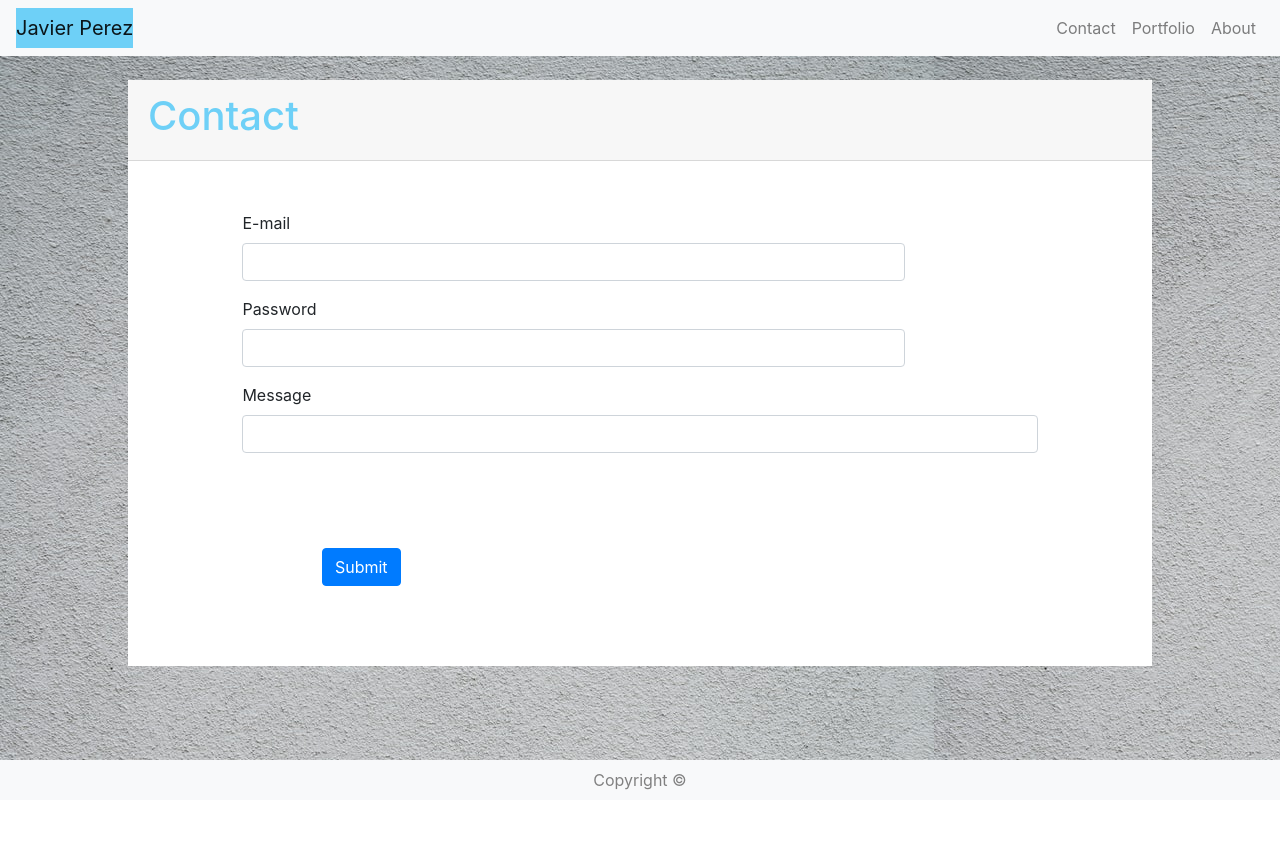
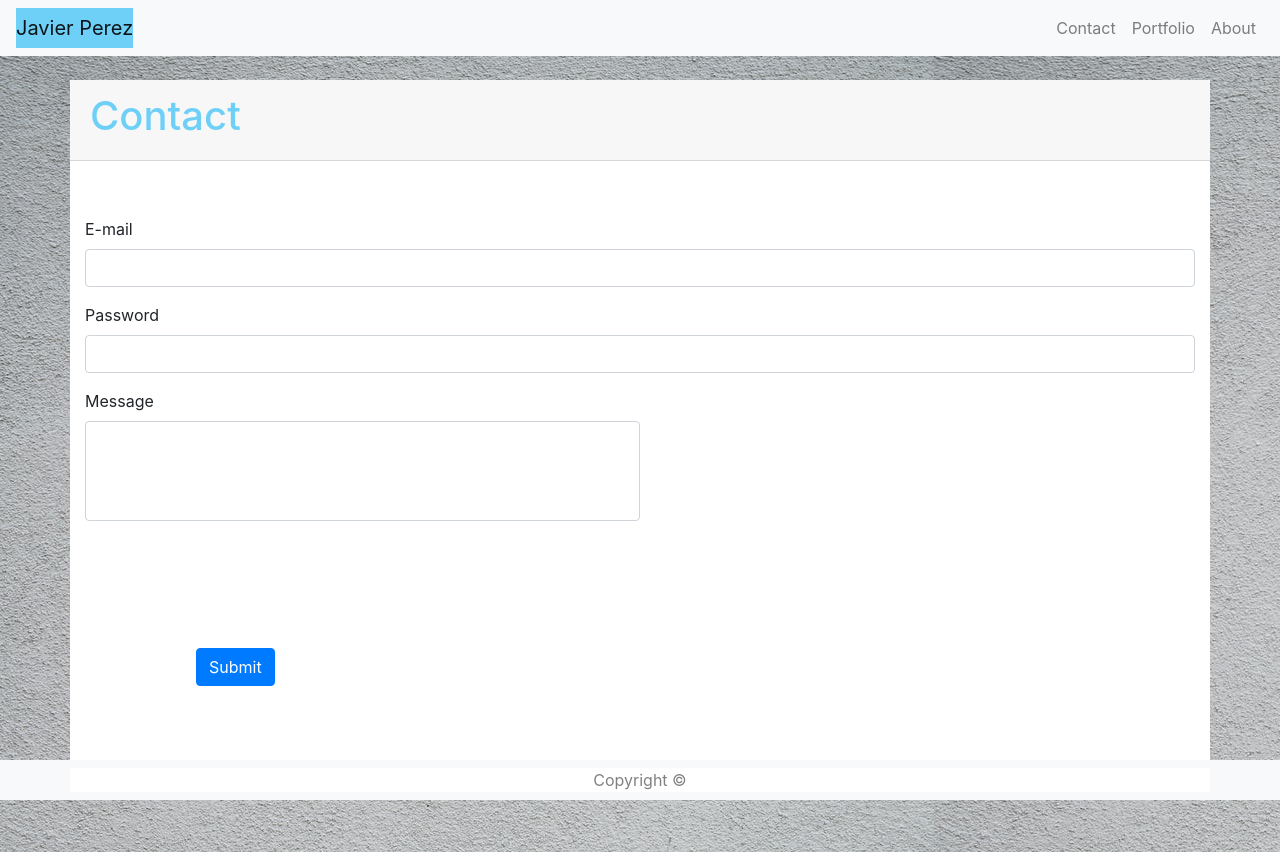
Before and after one commit to japb1998/homeWork_2, a plain HTML site: page contact.html in a window 1280 px wide. Before the commit the page ends 800 px from the top, so only its background shows below. Drawn offline with nearby package versions, Linux system fonts and the light colour scheme.

Commit message:
Update 1

```diff
--- a/contact.html
+++ b/contact.html
@@ -39,16 +39,16 @@
 
             <div class=" form-group ">
                 <label for="email" class="form-label ">E-mail</label>
-                <input type="text" class="form-control col-10" id="email">
+                <input type="text" class="form-control" id="email">
 
             </div>
             <div class="  form-group ">
                 <label for="pw" class="form-label ">Password</label>
-                <input type="password" class="form-control col-10" id="pw">
+                <input type="password" class="form-control" id="pw">
             </div>
             <div class=" form-group  ">
                 <label for="msg" class="form-label">Message</label>
-                <input type="textarea" class="form-control " id="msg">
+                <input type="textarea" class="form-control my-textarea" id="msg">
             </div>
             <div class="my-button">
                 <button type="submit" class="btn btn-primary align-self-center">Submit</button>
@@ -66,14 +66,14 @@
 
     <!-- Javascript -->
     <script src="https://code.jquery.com/jquery-3.5.1.slim.min.js"
-        integrity="sha384-DfXdz2htPH0lsSSs5nCTpuj/zy4C+OGpamoFVy38MVBnE+IbbVYUew+OrCXaRkfj"
-        crossorigin="anonymous"></script>
+        integrity="sha384-DfXdz2htPH0lsSSs5nCTpuj/zy4C+OGpamoFVy38MVBnE+IbbVYUew+OrCXaRkfj" crossorigin="anonymous">
+    </script>
     <script src="https://cdn.jsdelivr.net/npm/popper.js@1.16.1/dist/umd/popper.min.js"
-        integrity="sha384-9/reFTGAW83EW2RDu2S0VKaIzap3H66lZH81PoYlFhbGU+6BZp6G7niu735Sk7lN"
-        crossorigin="anonymous"></script>
+        integrity="sha384-9/reFTGAW83EW2RDu2S0VKaIzap3H66lZH81PoYlFhbGU+6BZp6G7niu735Sk7lN" crossorigin="anonymous">
+    </script>
     <script src="https://stackpath.bootstrapcdn.com/bootstrap/4.5.2/js/bootstrap.min.js"
-        integrity="sha384-B4gt1jrGC7Jh4AgTPSdUtOBvfO8shuf57BaghqFfPlYxofvL8/KUEfYiJOMMV+rV"
-        crossorigin="anonymous"></script>
+        integrity="sha384-B4gt1jrGC7Jh4AgTPSdUtOBvfO8shuf57BaghqFfPlYxofvL8/KUEfYiJOMMV+rV" crossorigin="anonymous">
+    </script>
     <script src="https://kit.fontawesome.com/caf0cfc969.js" crossorigin="anonymous"></script>
 </body>
 
--- a/style.css
+++ b/style.css
@@ -1,20 +1,41 @@
-body {background-image: url("./photo-1533035353720-f1c6a75cd8ab.jpeg");}
-.header{ color:#6ed0f7;
+body {
+    background-image: url("./photo-1533035353720-f1c6a75cd8ab.jpeg");
 }
-.my-container{background: white;
-     max-width:80%;
+
+.header {
+    color: #6ed0f7;
+}
+
+.container {
+    background-color: white;
+}
+
+.my-textarea {
+    width: 50%;
+    height: 100px;
 
 }
-.my-button{margin: 0 auto;
-padding: 10%;}
- .my-form{
-    margin: 5% auto ;
+
+.my-button {
+    margin: 0 auto;
+    padding: 10%;
 }
-.my-container img { margin: 0.5em;}
-.my-container form { width: 80%;}
-.navbar-brand{ background-color: #6ed0f7;}
+
+.my-form {
+    margin: 5% auto;
+}
+
+.img-fluid {
+    margin: 10px auto;
+}
+
+.navbar-brand {
+    background-color: #6ed0f7;
+}
 
 @media only screen and (max-width: 400px) {
 
-    .my-container{max-width: 100%;}
+    .my-container {
+        max-width: 100%;
+    }
 }
```
Also changed, not shown: index.html (+13 -9 lines), portfolio.html (+46 -8 lines).
